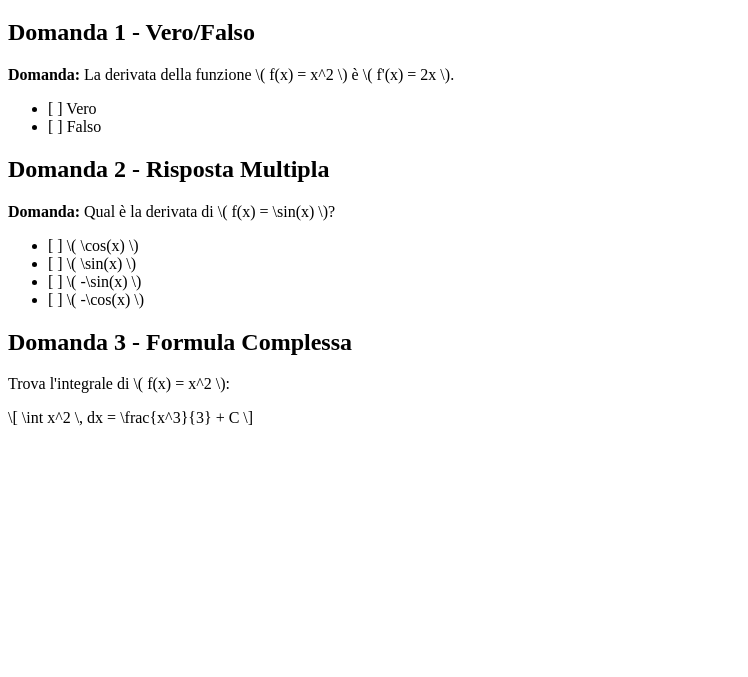
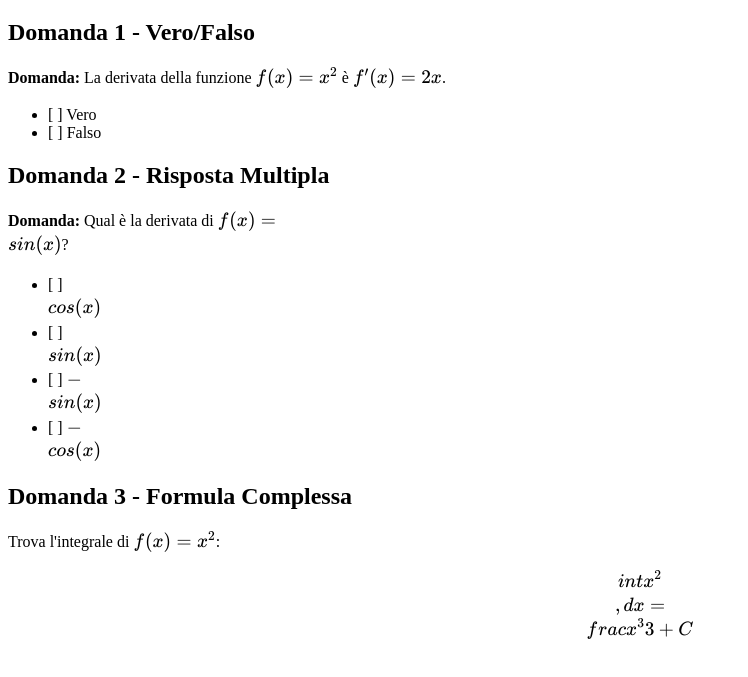
Before and after one commit to valerianoaiello/calcolodifferenziale24, a plain HTML site: page settimana7.html in a window 1280 px wide. Shown: the part 61-738 px from the top of the page, without its empty margins (0-748 px from the left). Drawn offline with nearby package versions, Linux system fonts and the light colour scheme.

Commit message:
Update settimana7.html

```diff
--- a/settimana7.html
+++ b/settimana7.html
@@ -4,9 +4,12 @@
     <meta charset="UTF-8">
     <meta name="viewport" content="width=device-width, initial-scale=1.0">
     <title>Test Calcolo Differenziale - Settimana 7</title>
-    <!-- Inclusione di MathJax per le formule -->
-    <script src="https://polyfill.io/v3/polyfill.min.js?features=es6"></script>
-    <script id="MathJax-script" async src="https://cdn.jsdelivr.net/npm/mathjax@3/es5/tex-mml-chtml.js"></script>
+    <!-- Inclusione di KaTeX per le formule -->
+    <link rel="stylesheet" href="https://cdn.jsdelivr.net/npm/katex@0.13.11/dist/katex.min.css">
+    <script defer src="https://cdn.jsdelivr.net/npm/katex@0.13.11/dist/katex.min.js"></script>
+    <script defer src="https://cdn.jsdelivr.net/npm/katex@0.13.11/dist/contrib/auto-render.min.js"
+        onload="renderMathInElement(document.body, {delimiters: [{left: '\\\\(', right: '\\\\)', display: false},{left: '\\\\[', right: '\\\\]', display: true}]});">
+    </script>
 </head>
 <body>
     <h1>Calcolo Differenziale - Test per la Settimana n. 7</h1>
```
